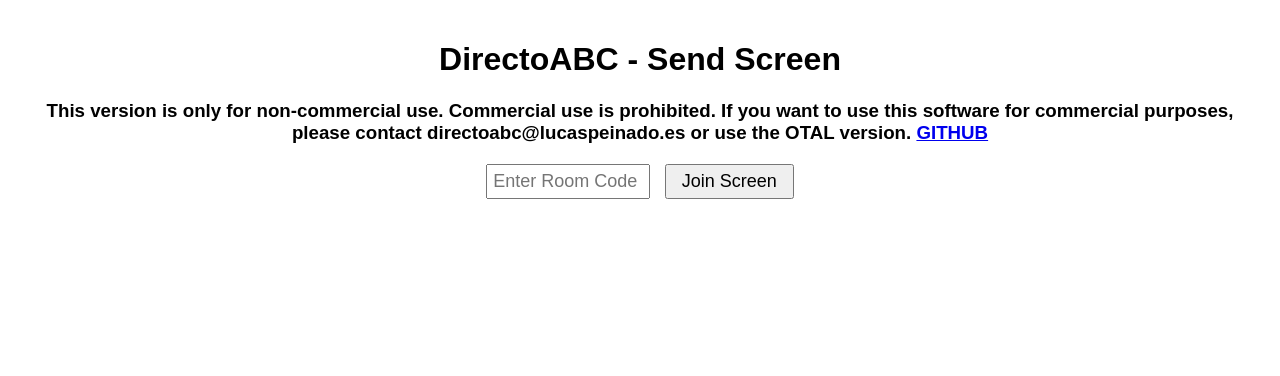
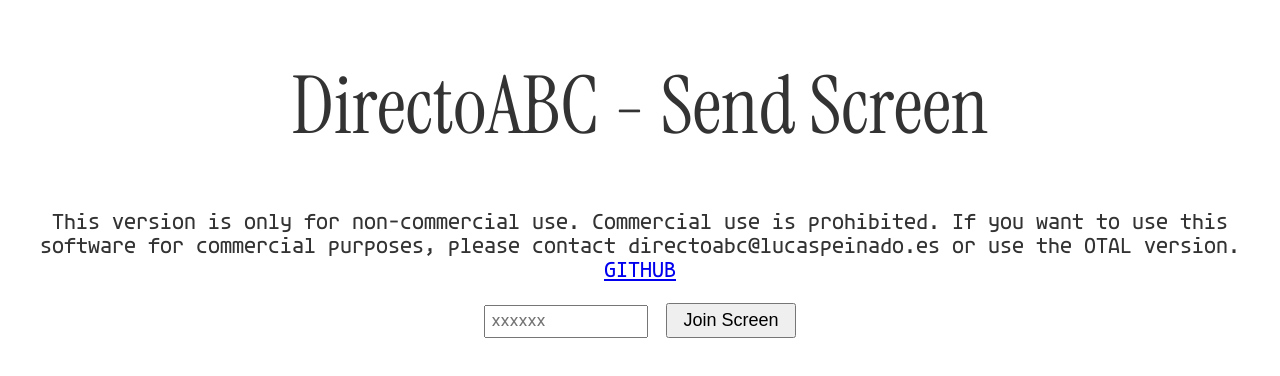
Before and after one commit to lucasengithub/directoabc, a website: page public/send.html in a window 1280 px wide. Drawn offline with nearby package versions, Linux system fonts and the light colour scheme; no server answers.

```diff
--- a/public/js/send.js
+++ b/public/js/send.js
@@ -135,3 +135,9 @@
         console.error('Error adding ICE candidate:', error);
     }
 });
+
+document.addEventListener('visibilitychange', () => {
+    if (document.visibilityState === 'visible' && remoteVideo.srcObject) {
+        remoteVideo.play().catch(error => console.error("Error reactivando remoteVideo:", error));
+    }
+});
--- a/public/send.html
+++ b/public/send.html
@@ -4,10 +4,11 @@
     <meta charset="UTF-8">
     <meta name="viewport" content="width=device-width, initial-scale=1.0">
     <title>DirectoABC - Send Screen</title>
+    <link rel="stylesheet" href="/css.css">
     <style>
-        body { font-family: Arial, sans-serif; margin: 0; padding: 20px; text-align: center; }
+        body { text-align: center; }
         #joinForm { margin: 20px 0; }
-        #roomInput { font-size: 18px; padding: 5px; width: 150px; }
+        #roomInput { font-size: 18px; padding: 5px; width: 150px; font-family: agave, monospace;}
         #joinButton { font-size: 18px; padding: 5px 15px; margin-left: 10px; }
         #status { margin: 20px 0; font-weight: bold; }
         .hidden { display: none; }
@@ -18,7 +19,7 @@
     <h3>This version is only for non-commercial use. Commercial use is prohibited. If you want to use this software for commercial purposes, please contact directoabc@lucaspeinado.es or use the OTAL version. <a href="https://github.com/lucasengithub/directoabc" target="_blank">GITHUB</a></h3>
 
     <div id="joinForm">
-        <input type="text" id="roomInput" placeholder="Enter Room Code" maxlength="6">
+        <input type="text" id="roomInput" placeholder="xxxxxx" maxlength="6">
         <button id="joinButton">Join Screen</button>
     </div>
     <div id="status"></div>
```
Also changed, not shown: public/receive.html (+1 -1 lines).
